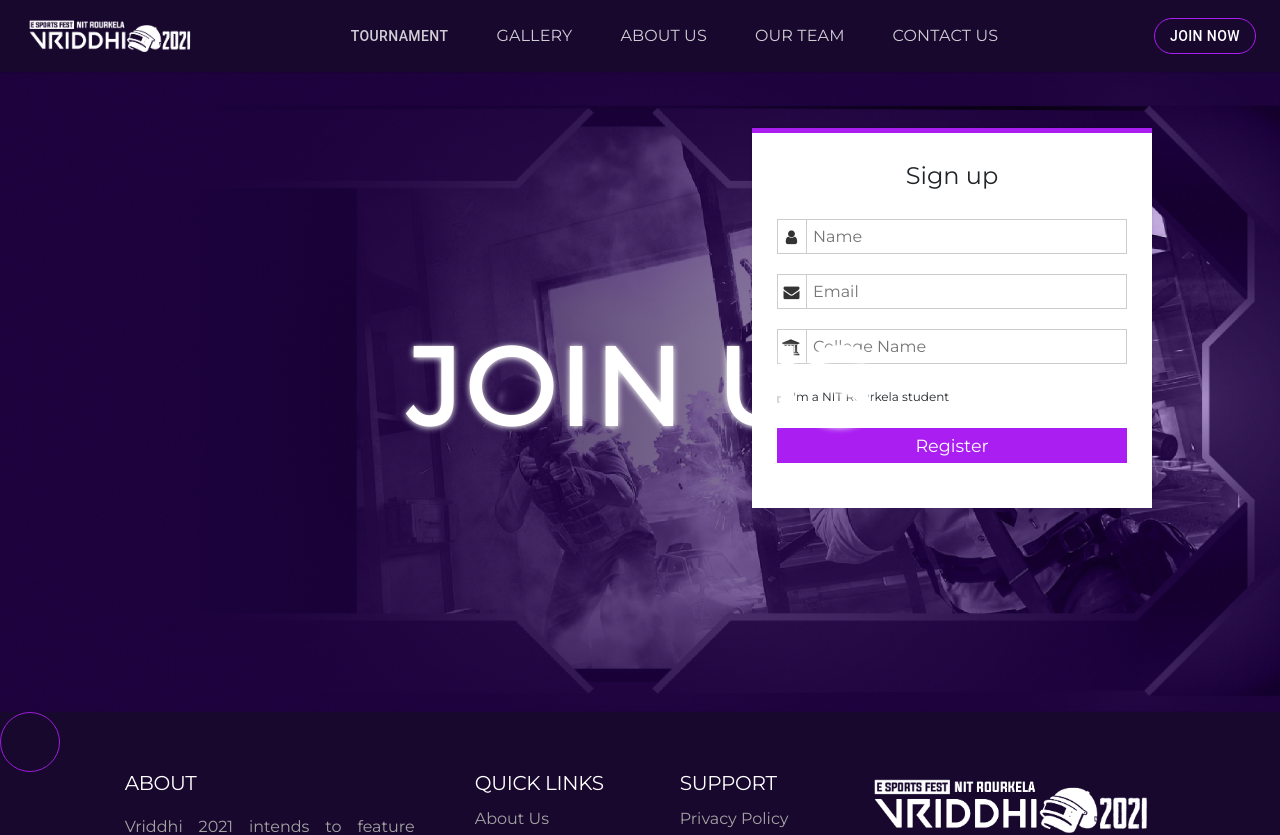
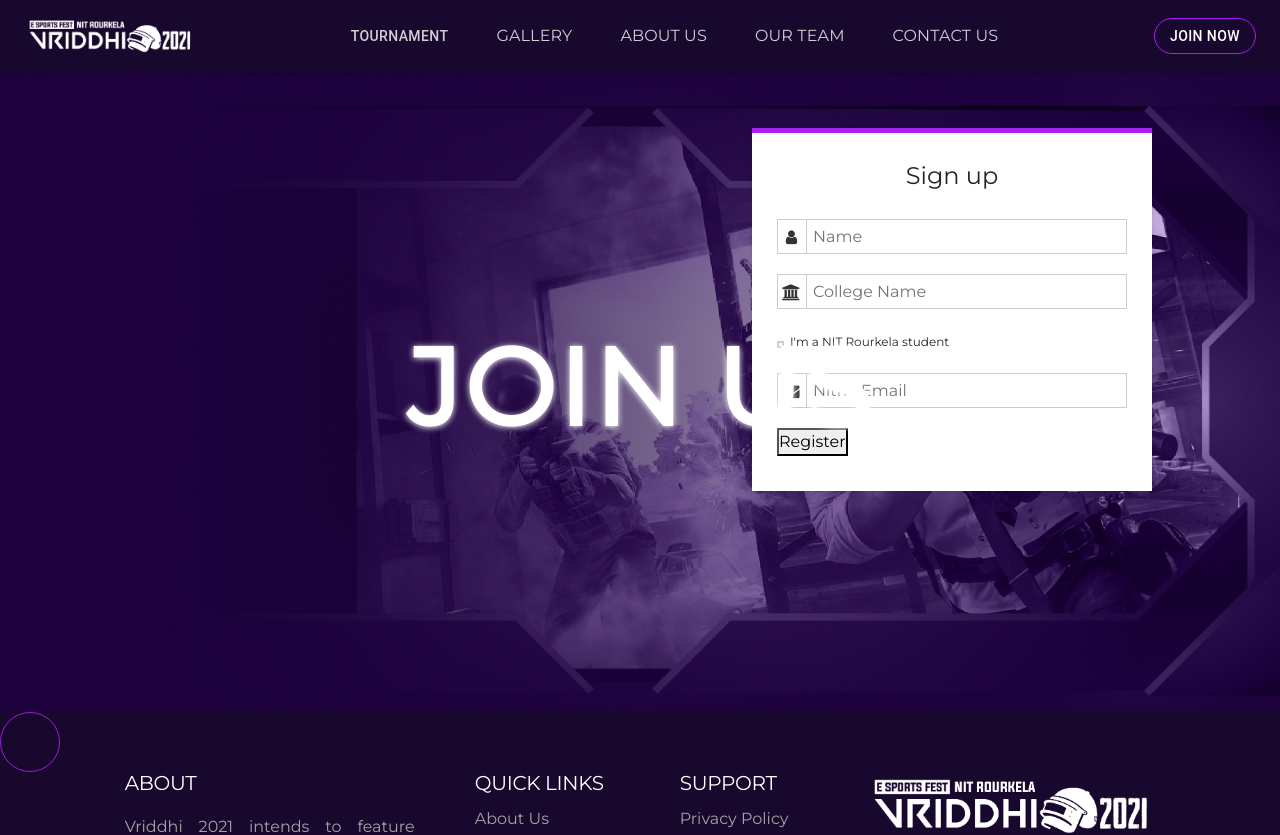
Before and after one commit to Vriddhi2021/frontend, a Next.js app: page /register in a window 1280 px wide. Shown: the top 835 px of the page. Built offline with nearby package versions, Linux system fonts and the light colour scheme.

Commit message:
integrated otp-verify and register form

```diff
--- a/components/registerUser.js
+++ b/components/registerUser.js
@@ -1,54 +1,128 @@
-import { useState } from "react"
+import { useState } from "react";
 
 const RegisterUser = () => {
-    const [email, setEmail] = useState();
-    const [checknitr, setChecknitr] = useState(false);
-    const [submitUser, setSubmitUser] = useState(true);
+  const [isNitr, setIsNitr] = useState(false);
+  const [person, setPerson] = useState({
+    name: "",
+    collegeName: "",
+    nitrMail: "",
+  });
+  const handleChange = (e) => {
+    const name = e.target.name;
+    const value = e.target.value;
+    setPerson({ ...person, [name]: value });
+  };
+  const handleChange2 = (e) => {
+    setIsNitr(!isNitr);
+    const name = e.target.name;
+    setPerson({ ...person, [name]: isNitr });
+  };
+  const handleSubmit = async (e) => {
+    e.preventDefault();
+    function getCookie(cname) {
+      let name = cname + "=";
+      let decodedCookie = decodeURIComponent(document.cookie);
+      let ca = decodedCookie.split(";");
+      for (let i = 0; i < ca.length; i++) {
+        let c = ca[i];
+        while (c.charAt(0) == " ") {
+          c = c.substring(1);
+        }
+        if (c.indexOf(name) == 0) {
+          return c.substring(name.length, c.length);
+        }
+      }
+      return "";
+    }
+    let token = getCookie("jwt");
+    try {
+      axios.post("https://api.vriddhinitr.com/User/Register", person, {
+        header: {
+          authorization: `${token}`,
+        },
+      });
+    } catch (err) {}
+  };
   return (
     <section className="py-5 my-5 registerForm">
       <div className="form_wrapper">
         <div className="form_container">
           <div className="title_container">
-      <h2>{submitUser ? "Sign up" : "Verification"}</h2>
+            <h2>Sign up</h2>
           </div>
           <div className="row clearfix">
             <div className="">
-        {submitUser ? <><form onSubmit={(e) => {e.preventDefault(); setSubmitUser(false)}}>
-        <div className="input_field"> <span><i aria-hidden="true" className="fa fa-user"></i></span>
-            <input type="text" name="name" placeholder="Name" required />
+              <>
+                <form>
+                  <div className="input_field">
+                    {" "}
+                    <span>
+                      <i aria-hidden="true" className="fa fa-user"></i>
+                    </span>
+                    <input
+                      type="text"
+                      name="name"
+                      placeholder="Name"
+                      value={person.name}
+                      onChange={handleChange}
+                      required
+                    />
                   </div>
-          <div className="input_field"> <span><i aria-hidden="true" className="fa fa-envelope"></i></span>
-            <input onChange={(e) => setEmail(e.target.value)} value={email} type="email" name="email" placeholder="Email" required />
-          </div>
-          <div className="input_field"> <span><i className="fa fa-university" aria-hidden="true"></i></span>
-            <input type="text" name="collegeName" placeholder="College Name" required />
+
+                  <div className="input_field">
+                    {" "}
+                    <span>
+                      <i className="fa fa-university" aria-hidden="true"></i>
+                    </span>
+                    <input
+                      type="text"
+                      name="collegeName"
+                      placeholder="College Name"
+                      value={person.collegeName}
+                      onChange={handleChange}
+                      required
+                    />
                   </div>
 
                   <div className="input_field checkbox_option">
-            	<input onChange={(e) => setChecknitr(e.target.value)} value={checknitr} type="checkbox" id="cb1"/>
+                    <input
+                      name="isNitr"
+                      onClick={handleChange2}
+                      value={isNitr}
+                      type="checkbox"
+                      id="cb1"
+                    />
                     <label htmlFor="cb1">I&apos;m a NIT Rourkela student</label>
                   </div>
-          <input onClick={(e) => setSubmitUser(false)} className="button" type="submit" value="Register" />
-        </form></> :  <form onSubmit={(e) => {e.preventDefault()}}>
-        <div className="input_field"> <span><i className="fa fa-key" aria-hidden="true"></i></span>
-            <input type="text" name="otp" placeholder="Enter your OTP" autoComplete="off"  required />
+                  <div className="input_field">
+                    {" "}
+                    <span>
+                      <i aria-hidden="true" className="fa fa-envelope"></i>
+                    </span>
+                    <input
+                      value={person.nitrMail}
+                      type="email"
+                      name="nitrMail"
+                      placeholder="Nitrkl Email"
+                      onChange={handleChange}
+                      pattern=".+@nitrkl\.ac\.in"
+                    />
                   </div>
-          <input onClick={(e) => setSubmitUser(false)} className="button" type="submit" value="Verify" />
-        </form>}
-
-
-
-
-
-
-
-
+                  <button
+                    type="submit"
+                    className="button"
+                    onClick={handleSubmit}
+                  >
+                    Register
+                  </button>
+                </form>
+              </>
             </div>
           </div>
         </div>
       </div>
     </section>
-  )
-}
+  );
+};
 
 export default RegisterUser;
```
Also changed, not shown: components/otp-verify.js (added, +70 -0 lines). Lines whose indentation alone changed are shown as unchanged.
